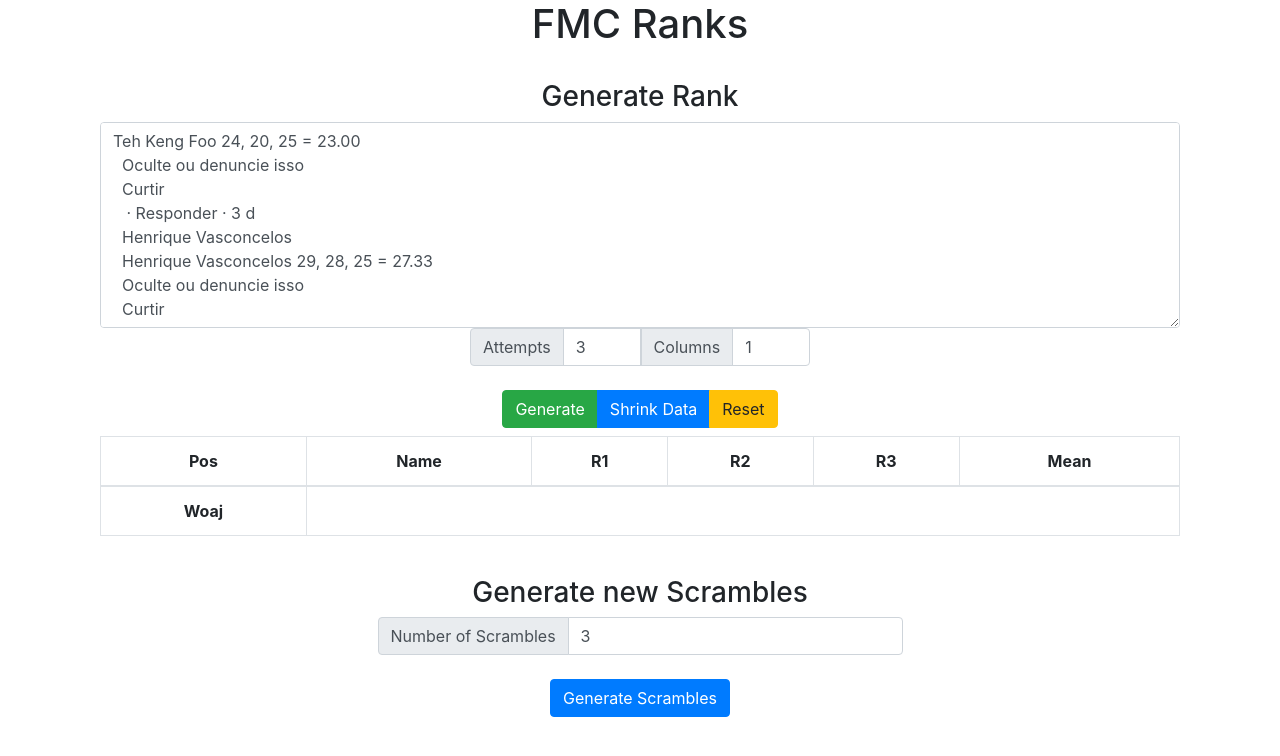
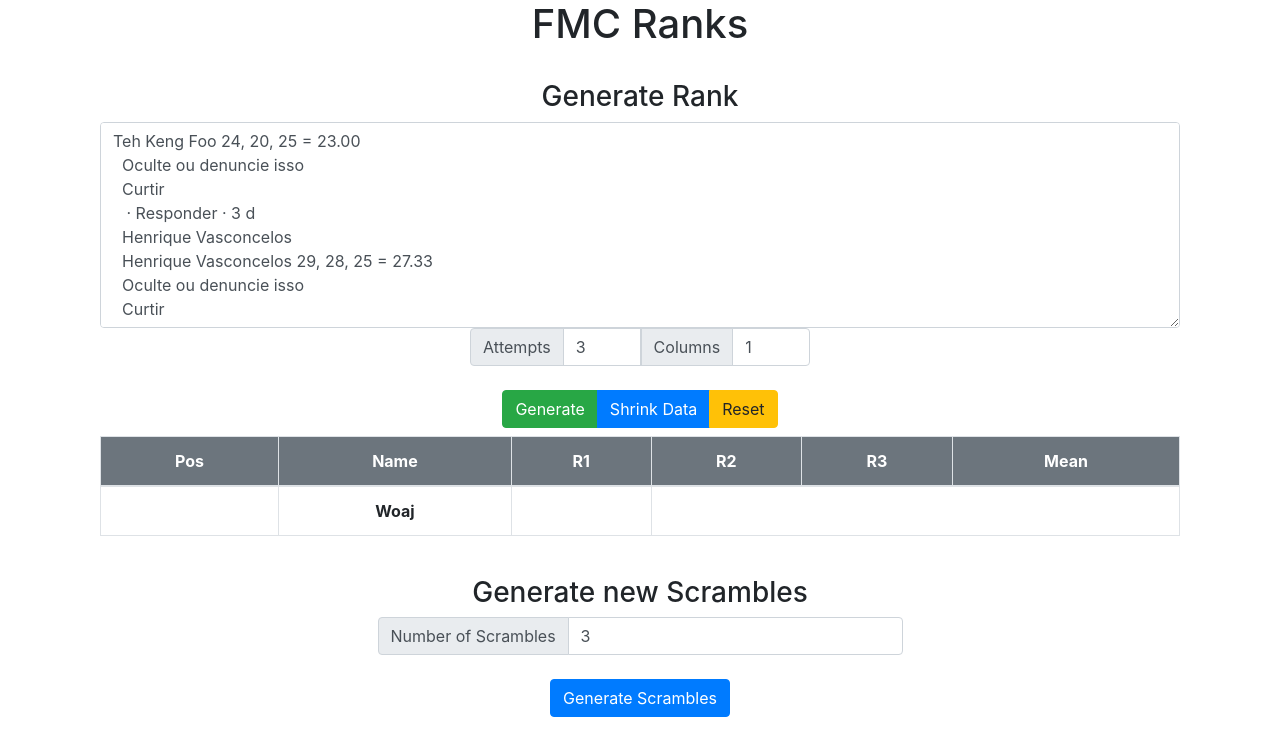
Before and after one commit to campos20/fmc-ranks, a React (Create React App) app: page / in a window 1280 px wide. Shown: the top 756 px of the page. Built offline with nearby package versions, Linux system fonts and the light colour scheme.

Commit message:
Minor table adjust

```diff
--- a/src/components/Rank.jsx
+++ b/src/components/Rank.jsx
@@ -20,7 +20,7 @@ class Rank extends Component {
 
     return (
       <table class="table table-condensed table-bordered">
-        <thead>
+        <thead className="bg-secondary text-white">
           <tr>
             <th>Pos</th>
             <th>Name</th>
@@ -36,7 +36,11 @@ class Rank extends Component {
           {data.map((result, i) => {
             return (
               <tr key={i}>
-                <th>{i + 1}</th>
+                <th>
+                  {i === 0 || compareResults(data[i], data[i - 1]) !== 0
+                    ? i + 1
+                    : "-"}
+                </th>
                 <td>{result.name}</td>
                 {result.results.map((r, j) => (
                   <td key={j}>{r}</td>
@@ -48,7 +52,9 @@ class Rank extends Component {
         </tbody>
         <tfoot>
           <tr>
+            <th />
             <th>Woaj</th>
+            <th></th>
           </tr>
         </tfoot>
       </table>
```
